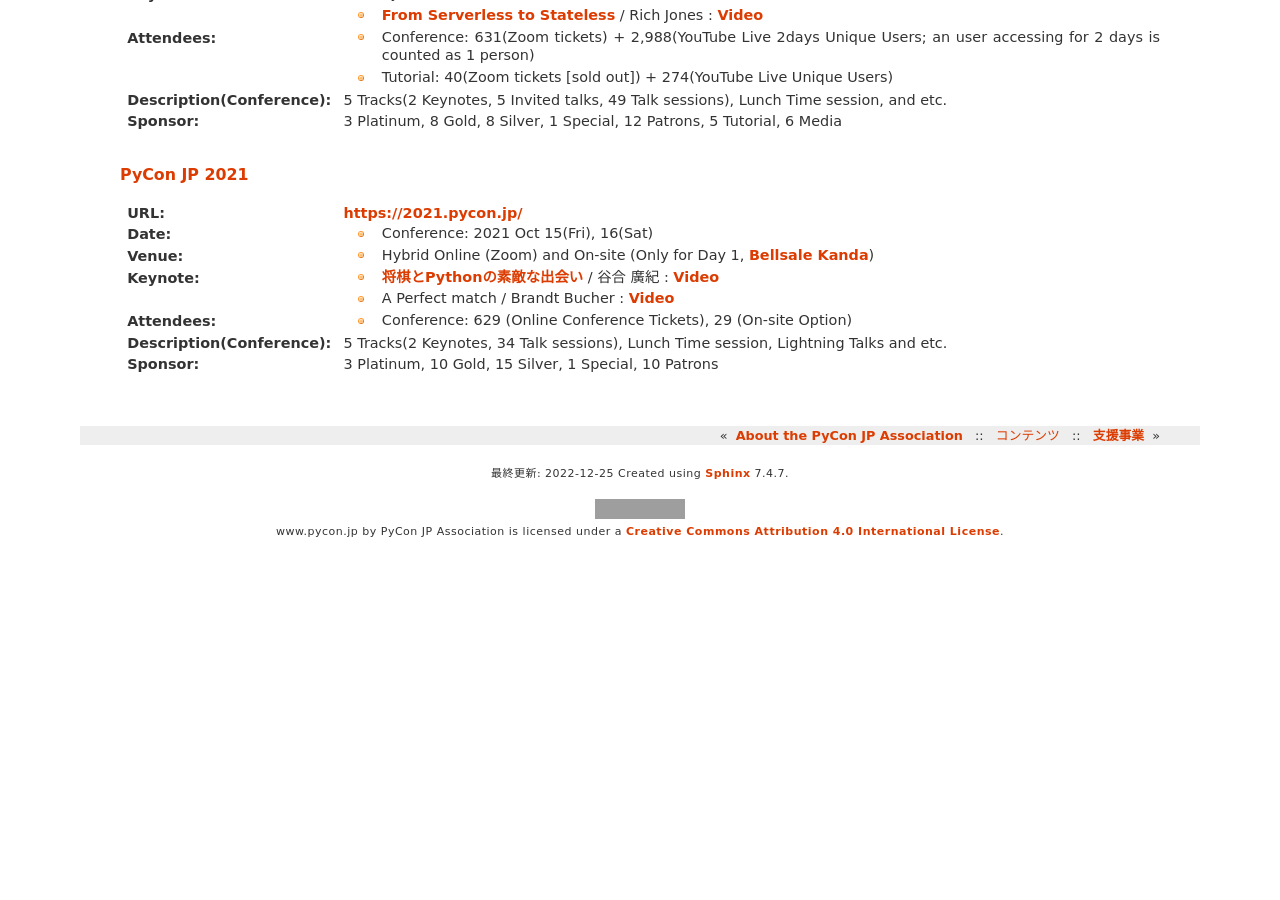
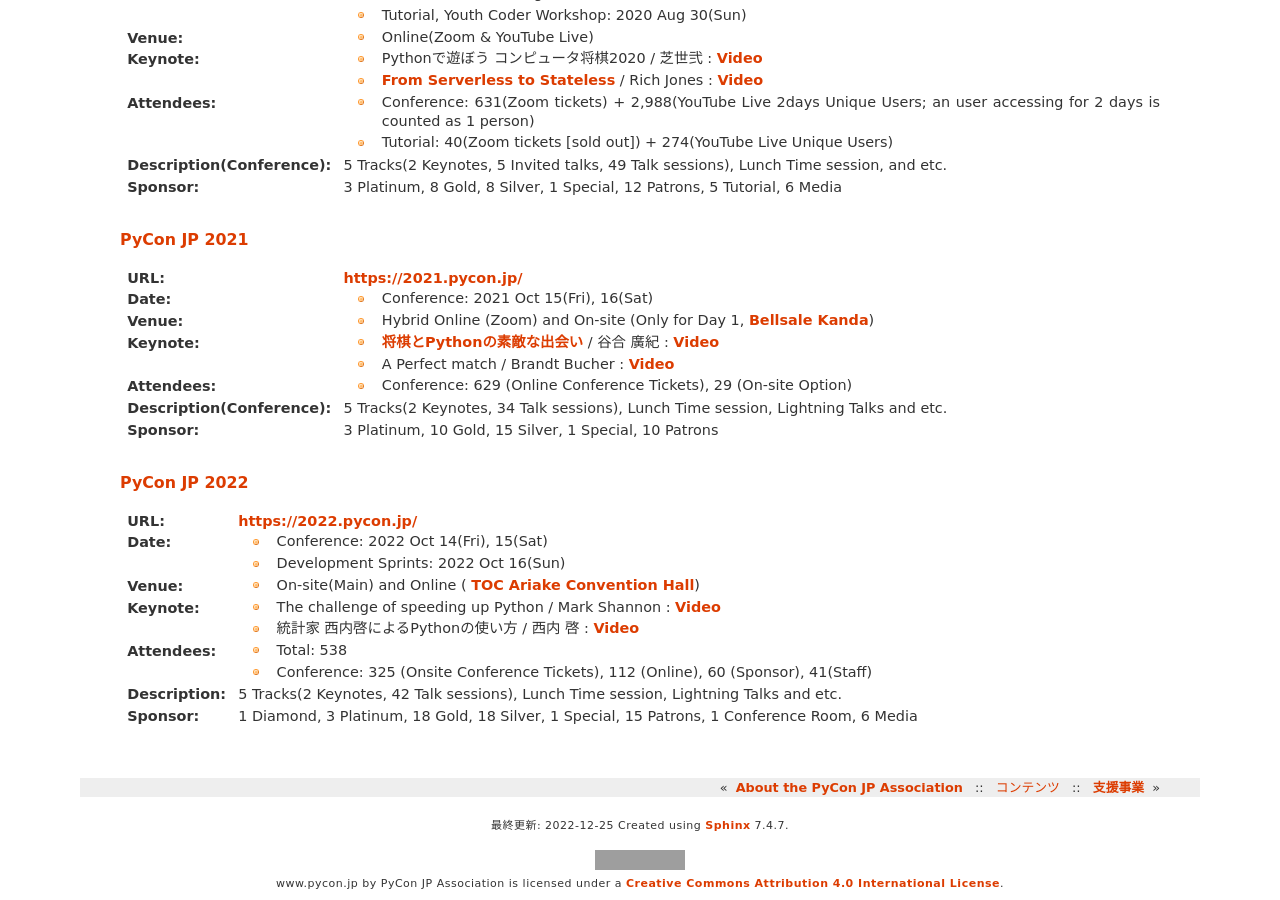
Before and after one commit to pyconjp/www.pycon.jp, a Sphinx documentation site: the page built from source/organizer/index.rst, in a window 1280 px wide and 900 px high, scrolled down 4642 px. Built offline with Sphinx 7.4.7, drawn with Linux system fonts in a browser that asks for light colours; before the commit the page ends 5191 px from its top, so only the background shows below that; some of the changed text lies outside the part shown; grey boxes are pictures that could not be loaded.

Commit message:
Update index.rst
PyCon JP 2022の情報を追加しました。

```diff
--- a/source/organizer/index.rst
+++ b/source/organizer/index.rst
@@ -42,6 +42,10 @@
   : 2019 Sep 14-17(Tutorial, Conference, Development Sprints)
 - `PyCon JP 2020 <https://pycon.jp/2020>`_
   : 2020 Aug 28-29(Conference), Aug 22-30(Tutorial, Development Sprints)
+- `PyCon JP 2021 <https://2021.pycon.jp/>`_
+  : 2021 Oct 15-16(Conference)
+- `PyCon JP 2022 <https://2022.pycon.jp/>`_
+  : 2022 Oct 14-15(Conference), Oct 16(Development Sprints)
 
 過去の PyCon JP 詳細
 ====================
@@ -248,3 +252,21 @@
   - Conference: 629 (Online Conference Tickets), 29 (On-site Option)
 :Description(Conference): 5 Tracks(2 Keynotes, 34 Talk sessions), Lunch Time session, Lightning Talks and etc.
 :Sponsor: 3 Platinum, 10 Gold, 15 Silver, 1 Special, 10 Patrons
+
+PyCon JP 2022
+-------------
+
+:URL: https://2022.pycon.jp/
+:Date:
+  - Conference: 2022 Oct 14(Fri), 15(Sat)
+  - Development Sprints: 2022 Oct 16(Sun)
+:Venue:
+  - On-site(Main) and Online ( `TOC Ariake Convention Hall <https://www.toc.co.jp/saiji/ariake/access/>`__)
+:Keynote:
+  - The challenge of speeding up Python /  Mark Shannon : `Video <https://www.youtube.com/watch?v=pboJZAQO9h8&t=3243s>`__
+  - 統計家 西内啓によるPythonの使い方 / 西内 啓 : `Video <https://www.youtube.com/watch?v=j-x8rhk1QF4&t=2598s>`__
+:Attendees:
+  - Total: 538
+  - Conference: 325 (Onsite Conference Tickets), 112 (Online), 60 (Sponsor), 41(Staff)
+:Description: 5 Tracks(2 Keynotes, 42 Talk sessions), Lunch Time session, Lightning Talks and etc.
+:Sponsor: 1 Diamond, 3 Platinum, 18 Gold, 18 Silver, 1 Special, 15 Patrons, 1 Conference Room, 6 Media
```
